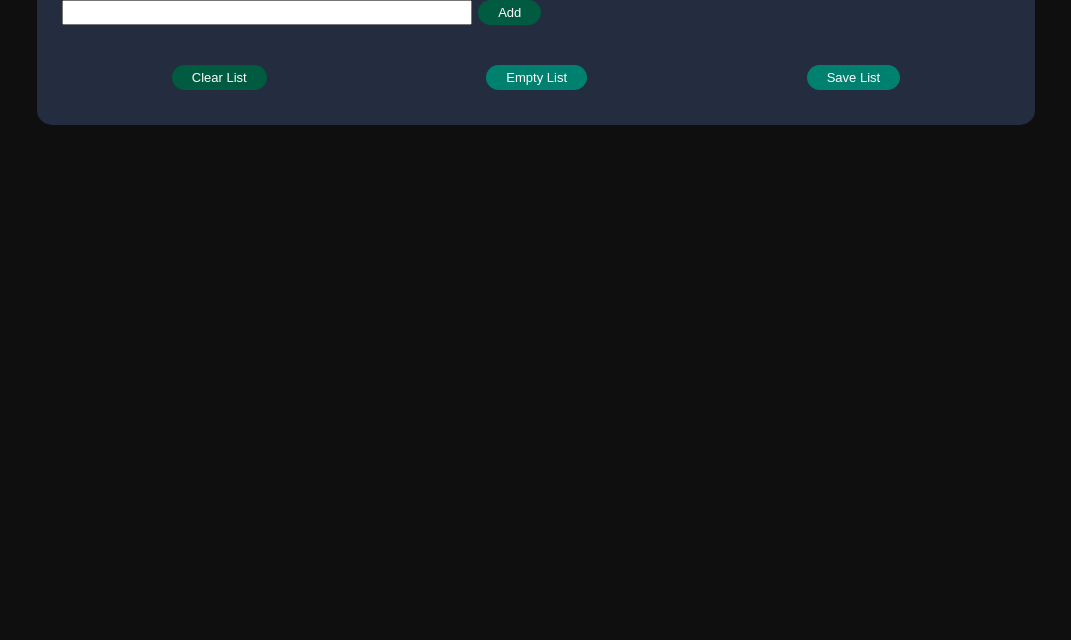
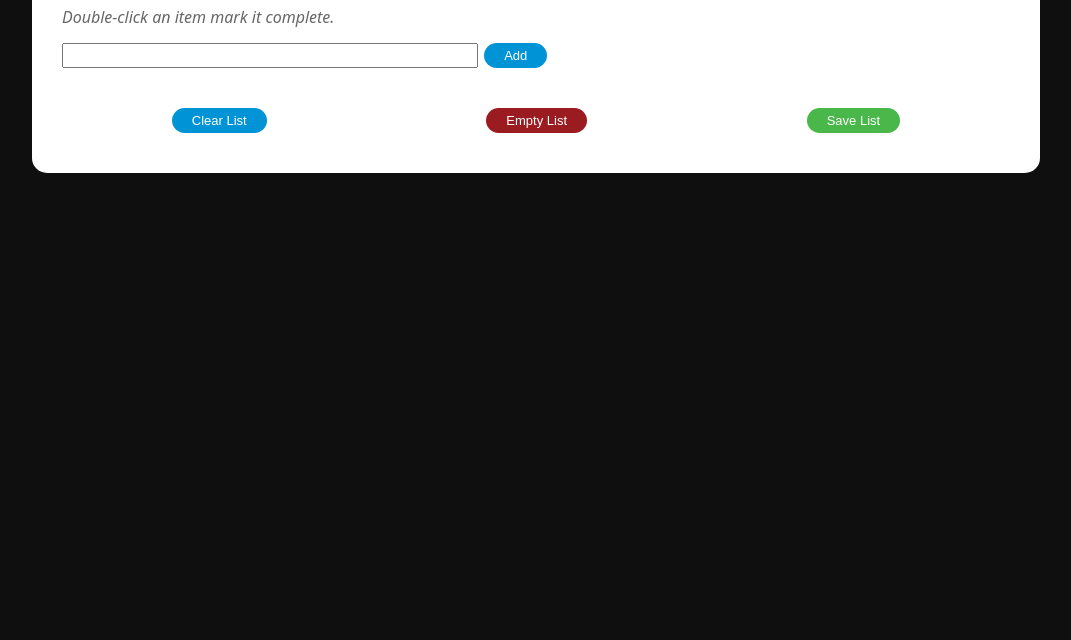
Before and after one commit to kanakidal/to-do-list-kana, a plain HTML site: page index.html in a window 1280 px wide. Shown: the part 160-800 px from the top of the page, without its empty margins (104-1175 px from the left). Drawn offline with Linux system fonts and the light colour scheme.

Commit message:
memperbaiki stlye

```diff
--- a/script.js
+++ b/script.js
@@ -1,7 +1,7 @@
-var addButton = document.getElementById ("add-button");
-addButton.addEventListener ("click", addToDoItem);
+var addButton = document.getElementById("add-button");
+addButton.addEventListener("click", addToDoItem);
 function addToDoItem() {
-    alert("Add button Clicked!");
+    alert("Add button clicked!");
 }
 
 var toDoEntryBox = document.getElementById("todo-entry-box");
@@ -30,7 +30,7 @@ function toggleToDoItemState() {
         this.classList.remove("completed");
     } else {
         this.classList.add("completed");
-        }
+    }
 }
 
 function clearCompletedToDoItems() {
@@ -56,13 +56,13 @@ alert(myArray[0]);
 
 var toDoInfo = {
     "task": "Thing I need to do",
-    "completed" : false
- };
+    "completed": false
+};
 
- function saveList() {
+function saveList() {
     var toDos = [];
 
-    for (var i =0; i< toDoList.children.length; i++){
+    for (var i = 0; i < toDoList.children.length; i++) {
         var toDo = toDoList.children.item(i);
 
         var toDoInfo = {
@@ -70,23 +70,23 @@ var toDoInfo = {
             "completed": toDo.classList.contains("completed")
         };
 
-        toDo.push(toDoInfo);
+        toDos.push(toDoInfo);
 
     }
 
     localStorage.setItem("toDos", JSON.stringify(toDos));
     console.log("masuk kesini ya")
- }
+}
 
- function loadList () {
-    if (localStorage.getItem("toDos") !=null) {
+function loadList() {
+    if (localStorage.getItem("toDos") != null) {
         var toDos = JSON.parse(localStorage.getItem("toDos"));
 
         for (var i = 0; i < toDos.length; i++) {
             var toDo = toDos[i];
-            newToDoItem(toDo.task, toDo.completed)
+            newToDoItem(toDo.task, toDo.completed);
         }
     }
+}
 
- }
- loadList();
+loadList();
--- a/style.css
+++ b/style.css
@@ -1,30 +1,30 @@
 body {
     background-color: #0F0F0F;
-font-family: system-ui, -apple-system, BlinkMacSystemFont, 'Segoe UI', Roboto, Oxygen, Ubuntu, Cantarell, 'Open Sans', 'Helvetica Neue', sans-serif;
+    font-family: system-ui, -apple-system, BlinkMacSystemFont, 'Segoe UI', Roboto, Oxygen, Ubuntu, Cantarell, 'Open Sans', 'Helvetica Neue', sans-serif
 }
 
 .todo-wrapper {
     margin-top: 50px;
-    background-color: #232D3F;
+    background-color: #fff;
     border-radius: 15px;
     margin-left: auto;
     margin-right: auto;
-    padding: 25px;
-    font-weight: 250;
+    padding: 30px;
+    font-weight: 300;
 }
 
-.todo-wrapper h1 {
+.todo-wrapper h2 {
     margin: 0;
 }
 
 .todo-wrapper p {
     font-style: italic;
-color: rgb(255, 255, 255);
+    color: #666;
     margin: 5px 0;
 }
 
 .todo-wrapper ol {
-margin: 20px 0 ;
+    margin: 20px 0;
 }
 
 .todo-wrapper ol li {
@@ -49,27 +49,27 @@ color: #666;
 
 .todo-wrapper .pretty-button {
     margin: 10px 2px;
+    padding: 5px 20px;
     border-radius: 15px;
-    padding: 5px 20px;
-    color: #ffffff;
-    background-color: #005B41;
+    background-color: #0093D5;
     border: none;
+    color: #fff;
     text-align: center;
     display: inline-block;
     font-size: small;
 }
 
-.todo-wrapper form {
-    display: inline-block;
+.todo-wrapper .pretty-button:hover {
+    cursor: pointer;
+    opacity: 0.75;
 }
 
 .todo-wrapper input {
-padding: 3px;
+    padding: 3px 6px;
 }
 
-.todo-wrapper .pretty-button:hover {
-cursor: pointer;
-opacity: 0.75;
+.todo-wrapper form {
+    display: inline-block;
 }
 
 #control-wrapper {
@@ -80,24 +80,26 @@ opacity: 0.75;
 }
 
 .todo-wrapper #clear-button {
-    background-color: #008170;
+    background-color: #49B749;
 }
 
 .todo-wrapper #empty-button {
-    background-color: #008170;
+    background-color: #9B1C20;
 }
 
 .todo-wrapper #save-button {
-    background-color: #008170;
+    background-color: #49B749;
 }
 
 @media only screen and (min-width: 1400px) {
     .todo-wrapper {
-        width: 50px;
+        width: 50%;
     }
+
     .todo-wrapper input {
         width: 600px;
     }
+
 }
 
 @media only screen and (max-width: 1399px) and (min-width: 750px) {
```
Lines whose indentation alone changed are shown as unchanged.
